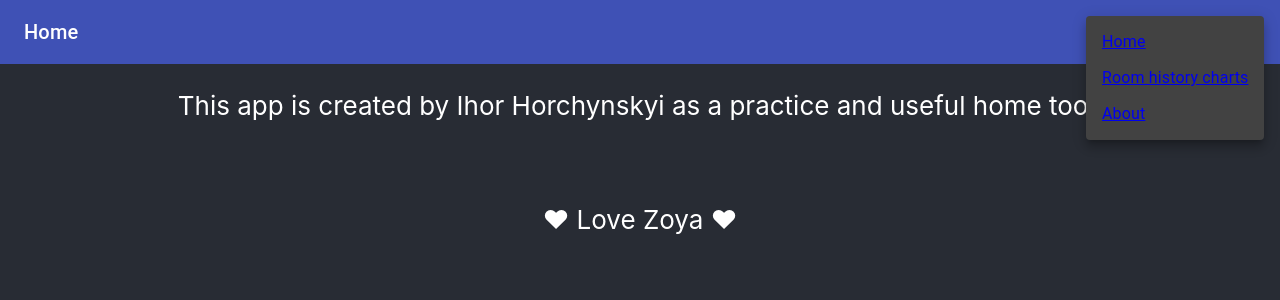
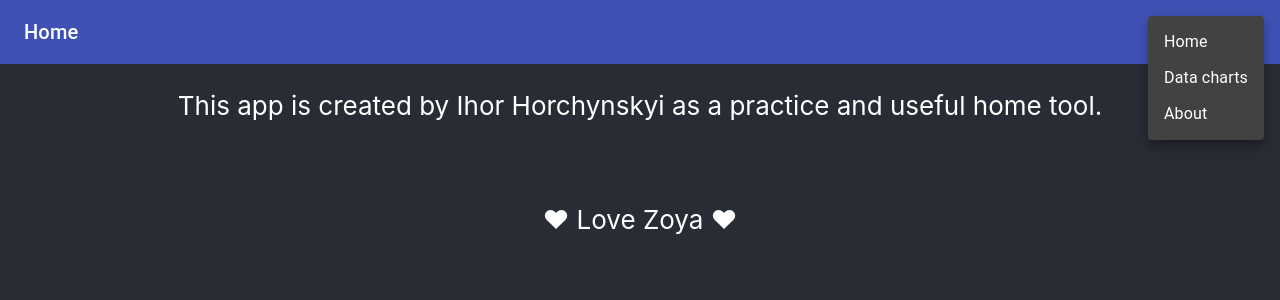
Before and after one commit to azimut3/RatAlert, a React (Create React App) app in the folder frontend/: page /about in a window 1280 px wide. Both pictures are taken after a click on the button "menu". Shown: the top 300 px of the page. Built offline with nearby package versions, Linux system fonts and the light colour scheme.

Commit message:
menu items fix

```diff
--- a/frontend/src/components/AppMenu.js
+++ b/frontend/src/components/AppMenu.js
@@ -19,6 +19,9 @@ const useStyles = makeStyles((theme) => ({
 	title: {
 		flexGrow: 1,
 	},
+	avisited:{
+
+	}
 }));
 
 function AppMenu() {
@@ -33,7 +36,8 @@ function AppMenu() {
 	};
 
 	const handleClose = (event) => {
-		let titleValue = event.target.innerHTML;
+		console.log(event)
+		let titleValue = event.target.name;
 		setTitle(titleValue);
 		setAnchorEl(null);
 	};
@@ -56,15 +60,18 @@ function AppMenu() {
 							open={Boolean(anchorEl)}
 							onClose={handleClose}
 						>
-							<MenuItem onClick={handleClose}>
-								<Link to="/">Home</Link>
-							</MenuItem>
-							<MenuItem onClick={handleClose}>
-								<Link to="/room-history">Room history charts</Link>
-							</MenuItem>
-							<MenuItem onClick={handleClose}>
-								<Link to="/about">About</Link>
-							</MenuItem>
+							<MenuItem component={Link} to={'/'} onClick={handleClose} name="Home">Home</MenuItem>
+							<MenuItem component={Link} to={'/room-history'} onClick={handleClose} name="Data charts">Data charts</MenuItem>
+							<MenuItem component={Link} to={'/about'} onClick={handleClose} name="About">About</MenuItem>
+							{/*<MenuItem onClick={handleClose}>*/}
+							{/*	<Link to="/">Home</Link>*/}
+							{/*</MenuItem>*/}
+							{/*<MenuItem onClick={handleClose}>*/}
+							{/*	<Link to="/room-history">Room history charts</Link>*/}
+							{/*</MenuItem>*/}
+							{/*<MenuItem onClick={handleClose}>*/}
+							{/*	<Link to="/about">About</Link>*/}
+							{/*</MenuItem>*/}
 						</Menu>
 					</IconButton>
 				</Toolbar>
```
